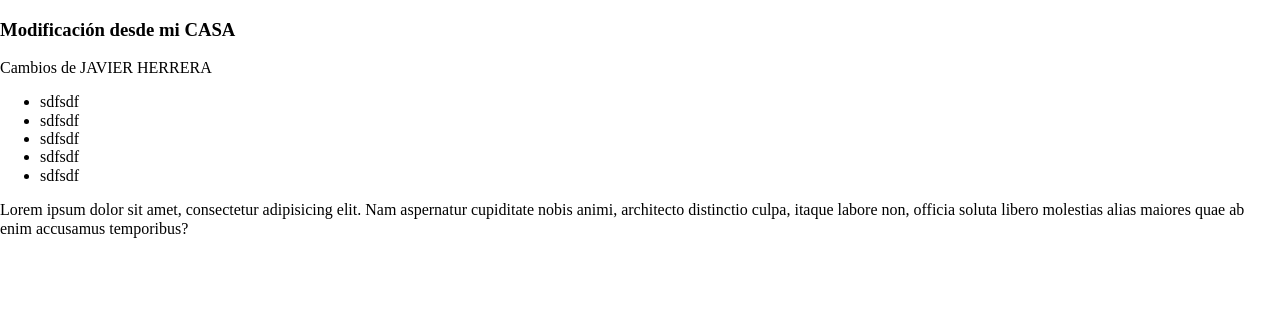
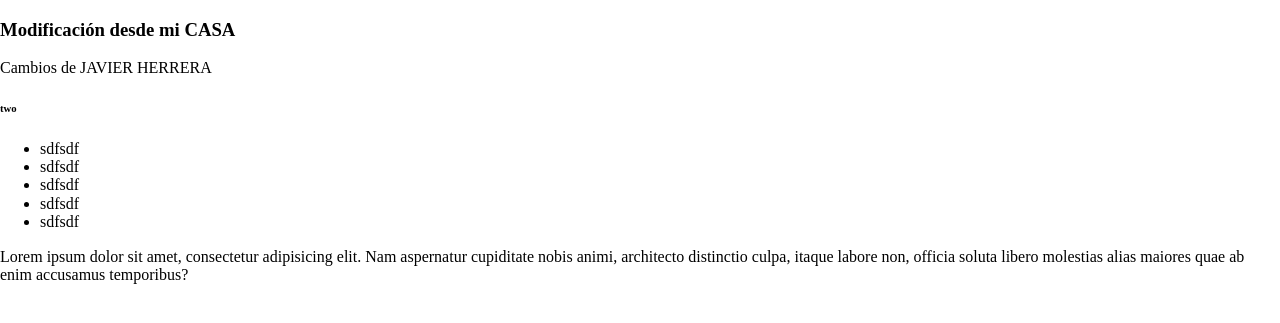
Before and after one commit to javi-dh/probando-git, a plain HTML site: page index.html in a window 1280 px wide. Shown: the part 61-384 px from the top of the page. Drawn offline with Linux system fonts and the light colour scheme.

Commit message:
changes two

```diff
--- a/index.html
+++ b/index.html
@@ -9,6 +9,7 @@
 		<h1>Index</h1>
 		<h3>Modificación desde mi CASA</h3>
 		<p>Cambios de JAVIER HERRERA</p>
+		<h6>two</h6>
 		<ul>
 			<li>sdfsdf</li>
 			<li>sdfsdf</li>
```
